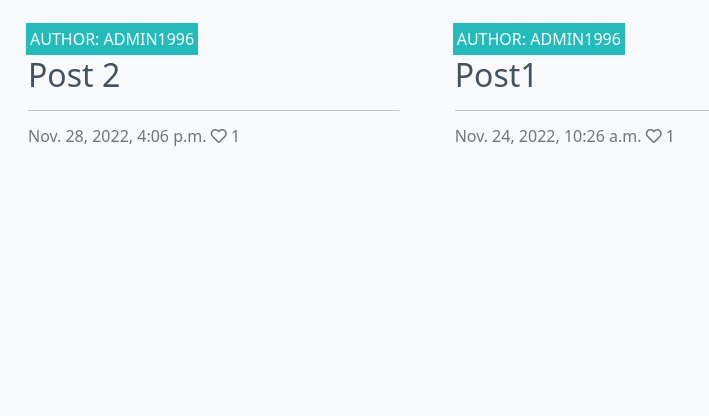
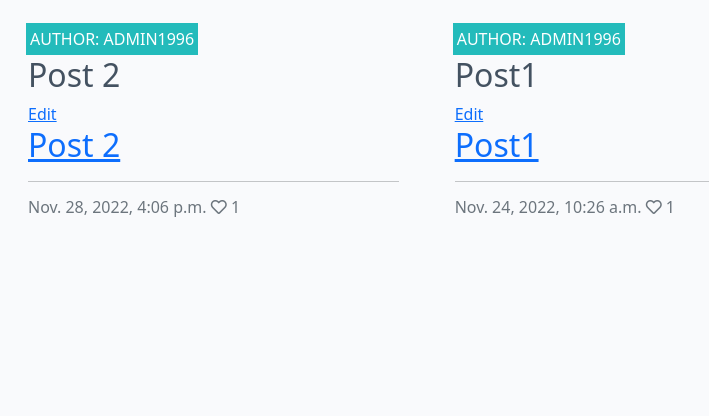
Before and after one commit to tomasblomgren/fst-website-pp4, a Django app: page / in a window 1280 px wide. Shown: the part 56-472 px from the top of the page, without its empty margins (0-709 px from the left). Run offline with Django 3.2, Linux system fonts and the light colour scheme; data comes from the database, SQL or seed files in the repository.

Commit message:
adding edit link in index.html

```diff
--- a/blog/models.py
+++ b/blog/models.py
@@ -45,3 +45,9 @@ class Comment(models.Model):
 
     def __str__(self):
         return f"Comment {self.body} by {self.name}"
+
+
+class edit_post(models.Model):
+    def edit_post(self):
+
+        return render(request, 'templates/edit_post')
--- a/blog/urls.py
+++ b/blog/urls.py
@@ -6,4 +6,5 @@ urlpatterns = [
     path('', views.PostList.as_view(), name='home'),
     path('<slug:slug>/', views.PostDetail.as_view(), name='post_detail'),
     path('like/<slug:slug>', views.Postlike.as_view(), name='post_like'),
+    path('<slug:slug>/', views.edit_post.as_view(), name='edit_post'),
 ]
--- a/blog/views.py
+++ b/blog/views.py
@@ -78,3 +78,10 @@ class Postlike(View):
             post.likes.add(request.user)
 
         return HttpResponseRedirect(reverse('post_detail', args=[slug]))
+
+
+class edit_post(View):
+    def get(self, request, *args, **kwargs):
+        queryset = Post.object.filter(status=1)
+        post = get_object_or_404(queryset, slug=slug)
+        return render(request, 'templates/edit_post.html')
--- a/pytest_bluedit/pytest-env/test_capitalize.py
+++ b/pytest_bluedit/pytest-env/test_capitalize.py
@@ -1,5 +1,4 @@
 import pytest
-from django.db import messages
 
 
 def capital_case(x):
--- a/templates/base.html
+++ b/templates/base.html
@@ -37,6 +37,7 @@
                     <li class="nav-item">
                         <a class="nav-link active" aria-current="page" href="{% url 'home' %}">Home</a>
                     </li>
+
                     {% if user.is_authenticated %}
                     <li class="nav-item">
                         <a class="nav-link" href="{% url 'account_logout' %}">Logout</a>
--- a/templates/index.html
+++ b/templates/index.html
@@ -26,6 +26,12 @@
                                 <h2 class="card-title">{{ post.title }}</h2>
                                 <p class="card-text">{{ post.excerpt }}</p>
                             </a>
+
+                            <a href=" {% url 'edit_post' post.slug %}">Edit
+                                <h2 class="card-title">{{ post.title }}</h2>
+                                <p class="card-text">{{ post.excerpt }}</p>
+                            </a>
+
                             <hr />
                             <p class="card-text text-muted h6">{{ post.created_on}} <i class="far fa-heart"></i>
                                 {{ post.number_of_likes }}</p>
```
Also changed, not shown: templates/edit_post.html (added, +33 -0 lines).
